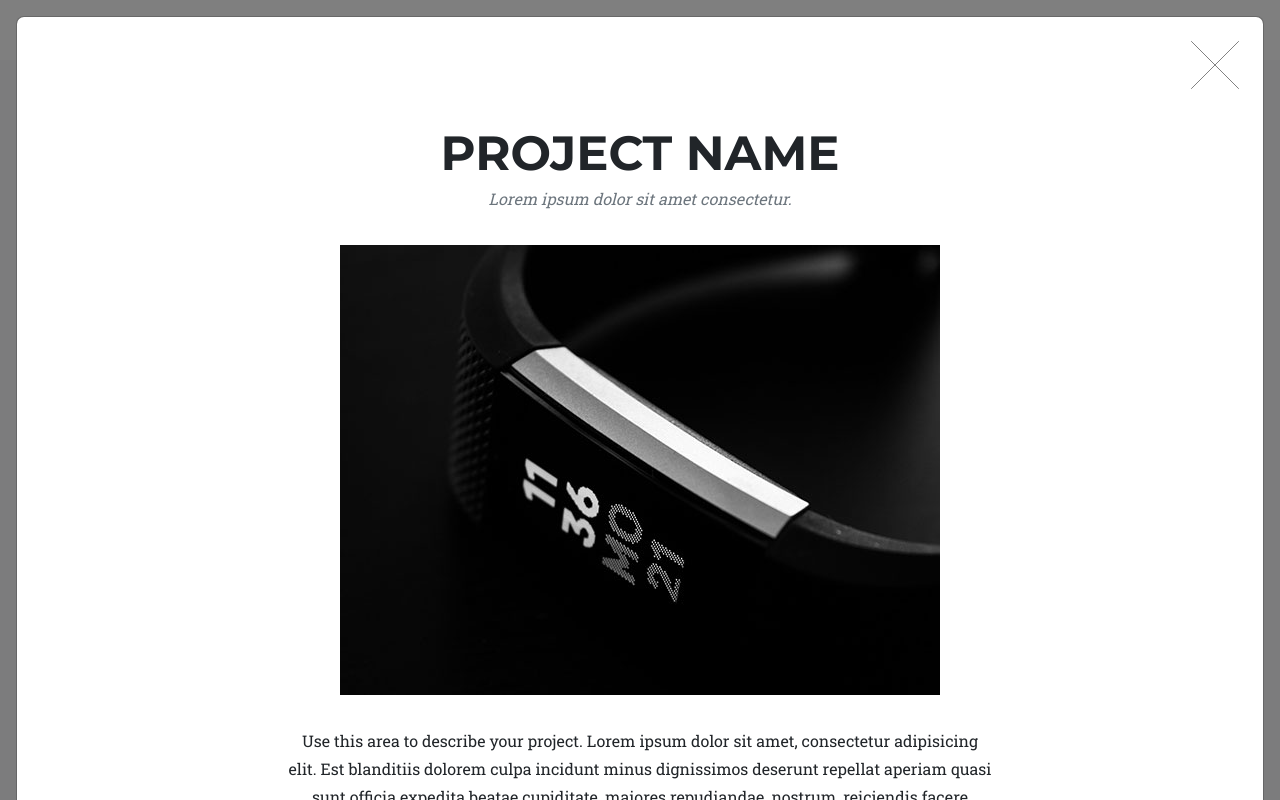
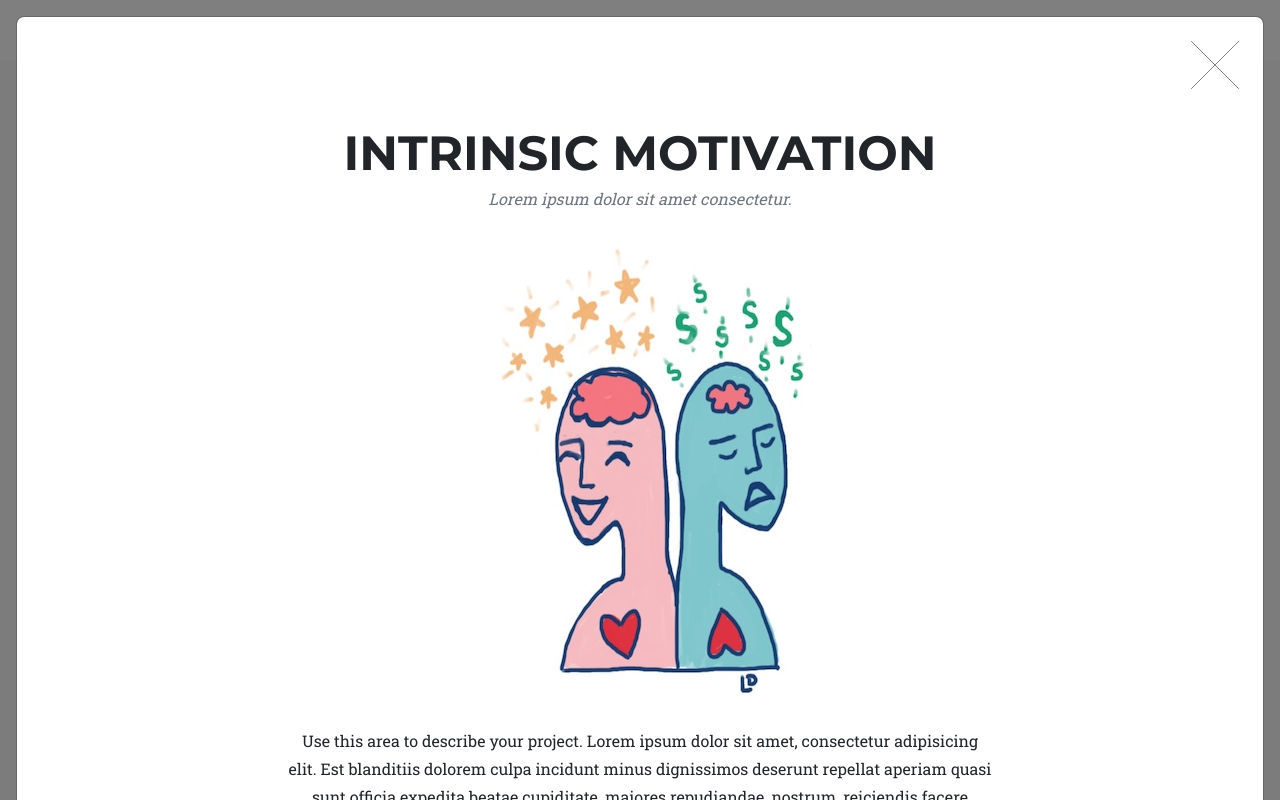
Before and after one commit to sutha06/suthas-repo, a website: page src/pug/index.pug in a window 1280 px wide. Both pictures are taken after a click on the link 260 px from the left and 1777 px from the top of the page. Shown: the part 1341-2141 px from the top of the page. Drawn offline with nearby package versions, Linux system fonts and the light colour scheme; files that its build step writes are made by us from their sources; files whose address does not match are found by name.

Commit message:
working on intrinsic motivation page

```diff
--- a/src/pug/includes/portfolio-modal-1.pug
+++ b/src/pug/includes/portfolio-modal-1.pug
@@ -9,9 +9,9 @@
                     .col-lg-8
                         .modal-body
                             // Project details
-                            h2.text-uppercase Project Name
+                            h2.text-uppercase Intrinsic Motivation
                             p.item-intro.text-muted Lorem ipsum dolor sit amet consectetur.
-                            img.img-fluid.d-block.mx-auto(src='assets/img/portfolio/1.jpg', alt='...')
+                            img.img-fluid.d-block.mx-auto(src='assets/img/portfolio/intrinsicArt.jpg', alt='...')
                             p Use this area to describe your project. Lorem ipsum dolor sit amet, consectetur adipisicing elit. Est blanditiis dolorem culpa incidunt minus dignissimos deserunt repellat aperiam quasi sunt officia expedita beatae cupiditate, maiores repudiandae, nostrum, reiciendis facere nemo!
                             ul.list-inline
                                 li
```
Also changed, not shown: dist/index.html.
